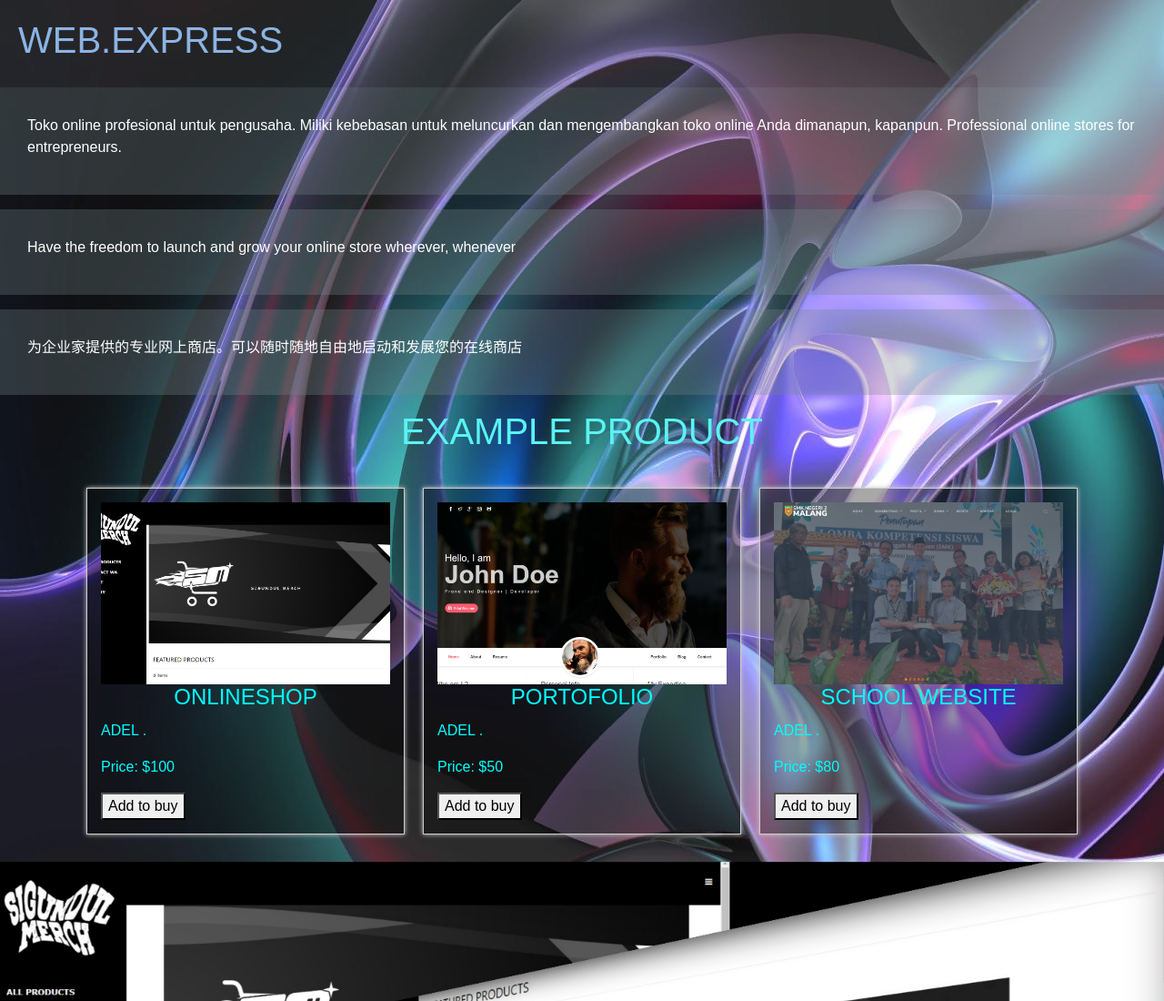
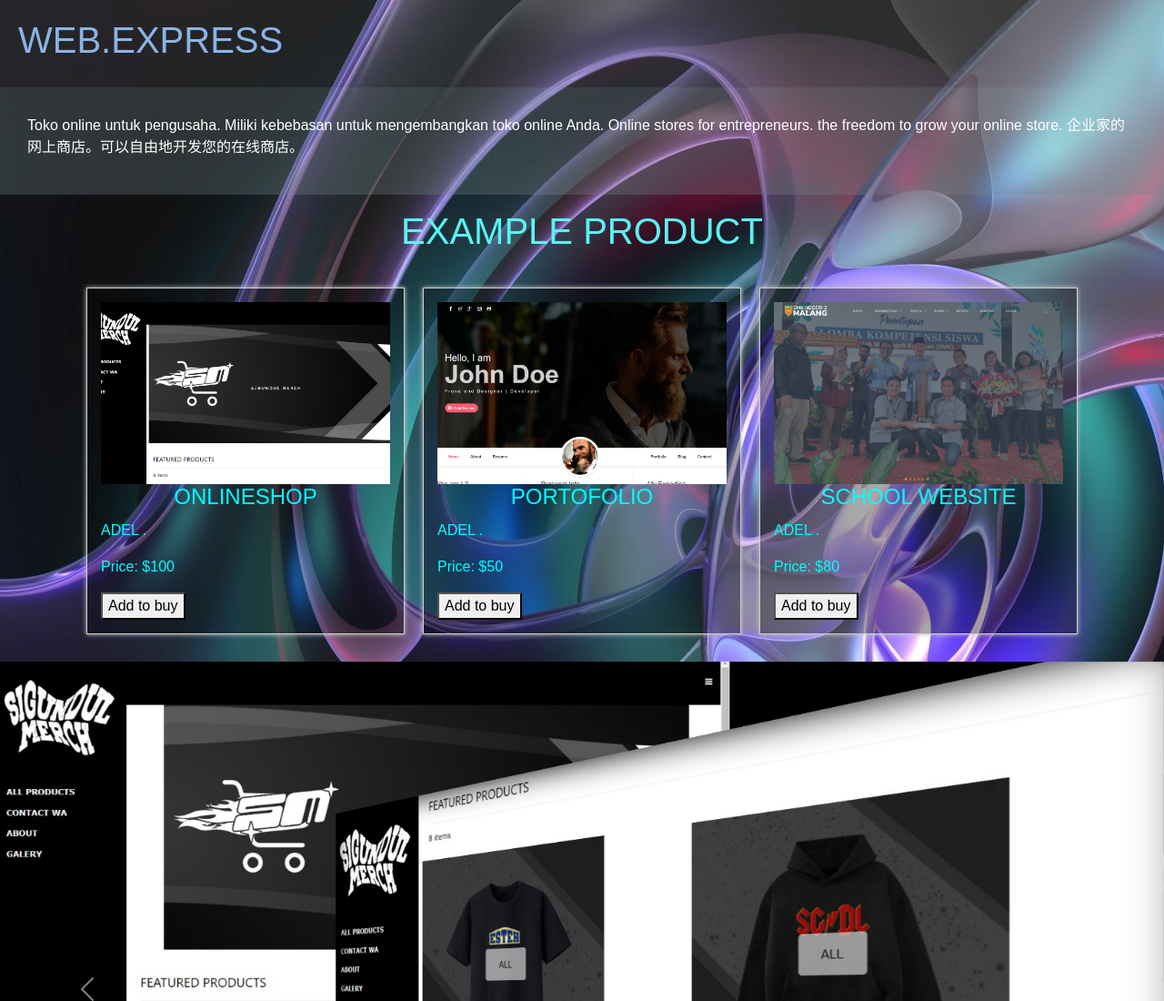
Before and after one commit to bagassz/TUGAS-ADEL, a plain HTML site: page index.html in a window 1280 px wide. Shown: the top 1100 px of the page at 91% size. Drawn offline with nearby package versions, Linux system fonts and the light colour scheme.

Commit message:
Update index.html

```diff
--- a/index.html
+++ b/index.html
@@ -17,16 +17,9 @@
 
 <div>
     <p class="deskripsi">
-      Toko online profesional untuk pengusaha. Miliki kebebasan untuk meluncurkan dan mengembangkan toko online Anda dimanapun, kapanpun.
-Professional online stores for entrepreneurs.
-<div>
-  <p class="deskripsi"> Have the freedom to launch and grow your online store wherever, whenever</p>
-
-<div>
-  <p class="deskripsi">
-  为企业家提供的专业网上商店。可以随时随地自由地启动和发展您的在线商店
-</div>
-
+      Toko online untuk pengusaha. Miliki kebebasan untuk mengembangkan toko online Anda.
+Online stores for entrepreneurs. the freedom to grow your online store.
+企业家的网上商店。可以自由地开发您的在线商店。
 </div>
 
 </p>
```
